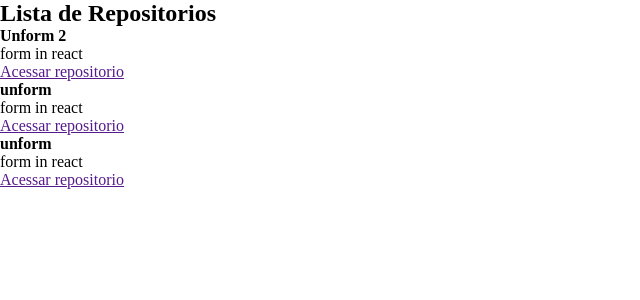
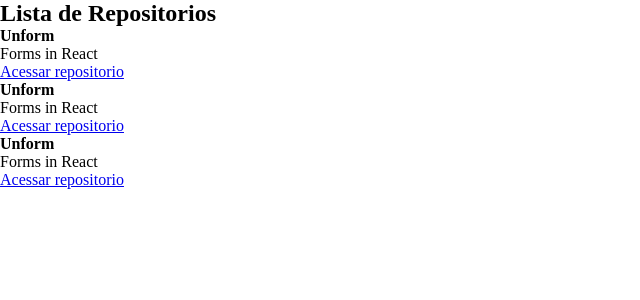
Before and after one commit to anderson-tec12/git-explorer, a React app: page / in a window 1280 px wide. Shown: the top 300 px of the page, without its empty margins (0-640 px from the left). Built offline with nearby package versions, Linux system fonts and the light colour scheme.

Commit message:
feat: property concepts

```diff
--- /dev/null
+++ b/src/components/RepositoryItem/index.jsx
@@ -0,0 +1,15 @@
+const RepositoryItem = ({repository}) => {
+  console.log(repository)
+  return (
+    <li>
+          <strong>{repository.name }</strong>
+          <p>{repository.description}</p>
+
+          <a href={repository.link}>
+            Acessar repositorio
+          </a>
+    </li>
+  )
+}
+
+export default RepositoryItem
--- a/src/components/RepositoryList/index.jsx
+++ b/src/components/RepositoryList/index.jsx
@@ -1,36 +1,31 @@
-const repositoryName = 'Unform 2'
+import RepositoryItem from "../RepositoryItem"
 
 const RepositoryList = () => {
   return (
     <section className="repository-list">
       <h1>Lista de Repositorios</h1>
       <ul>
-        <li>
-          <strong>{repositoryName}</strong>
-          <p>form in react</p>
-
-          <a href="">
-            Acessar repositorio
-          </a>
-        </li>
-
-        <li>
-          <strong>unform</strong>
-          <p>form in react</p>
-
-          <a href="">
-            Acessar repositorio
-          </a>
-        </li>
-
-        <li>
-          <strong>unform</strong>
-          <p>form in react</p>
-
-          <a href="">
-            Acessar repositorio
-          </a>
-        </li>
+        <RepositoryItem repository={
+            {
+              name:'Unform',
+              description:'Forms in React',
+              link:'https://github.com',
+            }
+          } />
+        <RepositoryItem repository={
+            {
+              name:'Unform',
+              description:'Forms in React',
+              link:'https://github.com',
+            }
+          } />
+        <RepositoryItem repository={
+            {
+              name:'Unform',
+              description:'Forms in React',
+              link:'https://github.com',
+            }
+          } />
       </ul>
     </section>
   )
```
